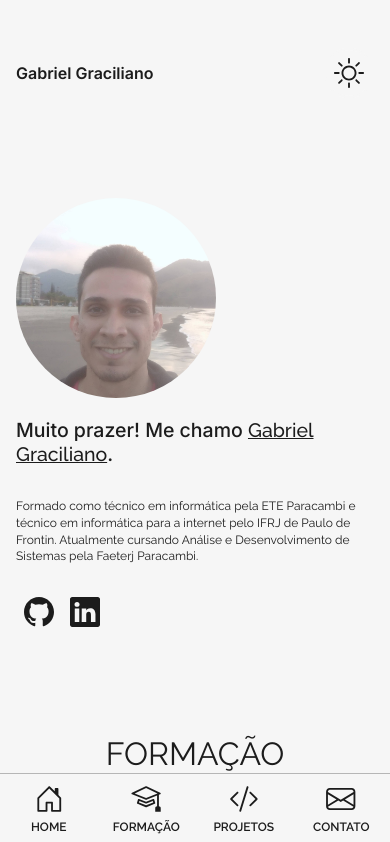
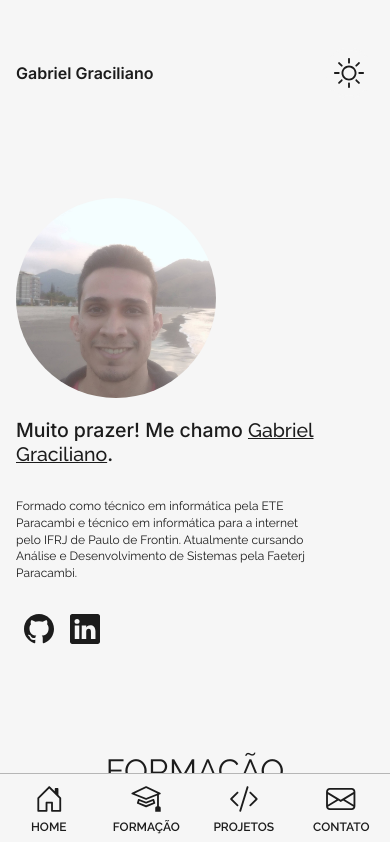
Before and after one commit to GracilianoOG/dio-portfolio, a React (Vite) app: page / in a window 390 px wide. Shown: the top 842 px of the page. Built offline with nearby package versions, Linux system fonts and the light colour scheme.

Commit message:
Improve description responsiveness

```diff
--- a/src/components/AboutSection/styles.js
+++ b/src/components/AboutSection/styles.js
@@ -42,7 +42,11 @@ export const AboutTextStyled = styled.p`
   font-size: clamp(0.75rem, 1.75vw, 1.25rem);
   line-height: 1.4;
   margin-bottom: 1.5rem;
-  max-width: 37.5rem;
+  max-width: max(25em, 44vw);
+
+  @media screen and ${devices.lg} {
+    max-width: 37.5rem;
+  }
 `;
 
 export const ButtonWrapper = styled.div`
```
